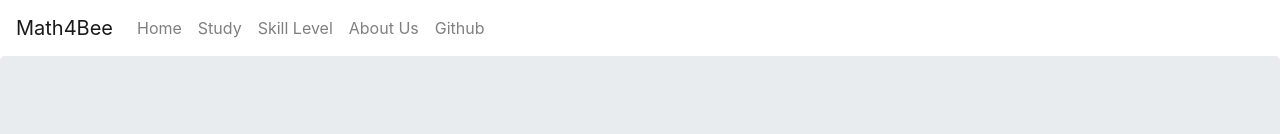
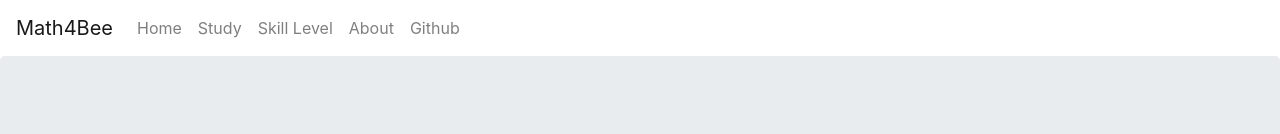
Before and after one commit to Codubee/MathSkillsMW3-4-Front, a React (Create React App) app: page / in a window 1280 px wide. Shown: the top 134 px of the page. Built offline with nearby package versions, Linux system fonts and the light colour scheme.

Commit message:
added tools component to routing

```diff
--- a/src/App.js
+++ b/src/App.js
@@ -5,6 +5,7 @@
 import Navigation from './components/Navigation';
 import Features from './components/Features';
 import Team from './components/Team'
+import Tools from './components/Tools'
 
 import { BrowserRouter as Router, Route, Switch } from 'react-router-dom'
 
@@ -20,8 +21,9 @@
                 to be added to the site soon.
               </div>
             </Route>
-            <Route path="/team">
+            <Route path="/about">
               <Team />
+              <Tools/>
             </Route>
             <Route path="/github" component={() => {
               window.location.href = "https://github.com/Codubee/MathSkillsMW3-4-Front";
--- a/src/components/Navigation.js
+++ b/src/components/Navigation.js
@@ -32,7 +32,7 @@
               <Link className="nav-link" to="/skills">Skill Level</Link>
             </NavItem>
             <NavItem>
-              <Link className="nav-link" to="/team">About Us</Link>
+              <Link className="nav-link" to="/about">About</Link>
             </NavItem>
             <NavItem>
               <Link className="nav-link" to="/github">Github</Link>
```
